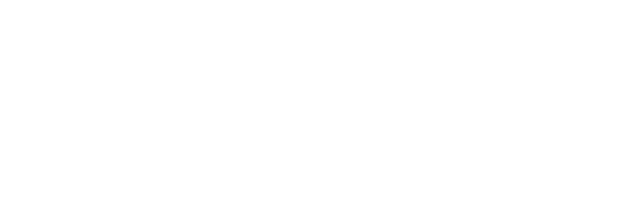
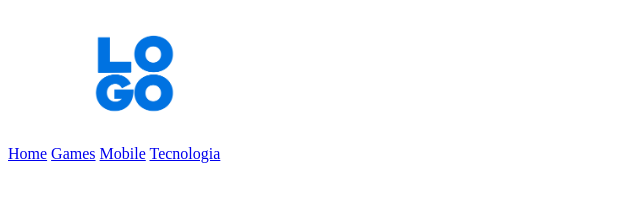
Before and after one commit to Nexio-Corp/CP2, a plain HTML site: page pages/games.html in a window 1280 px wide. Shown: the whole page, without its empty margins (0-640 px from the left). Drawn offline with Linux system fonts and the light colour scheme.

Commit message:
Adicionado cabeçalho

```diff
--- a/pages/games.html
+++ b/pages/games.html
@@ -7,6 +7,15 @@
     <title>GAMES</title>
 </head>
 <body>
+    <header class="cabecalho">
+        <img src="/img/logo.png" alt="Logo" width="20%">
+        <nav class="menu">
+            <a href="/index.html">Home</a>
+            <a href="./games.html">Games</a>
+            <a href="./mobile.html">Mobile</a>
+            <a href="./tecnologia.html">Tecnologia</a>
+        </nav>
+    </header>
 
 </body>
 </html>
```
